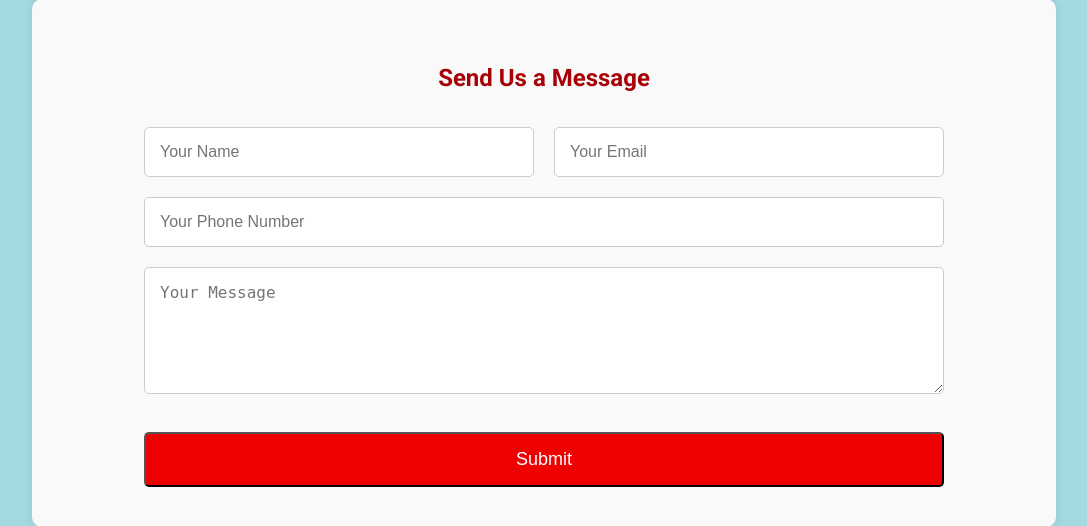
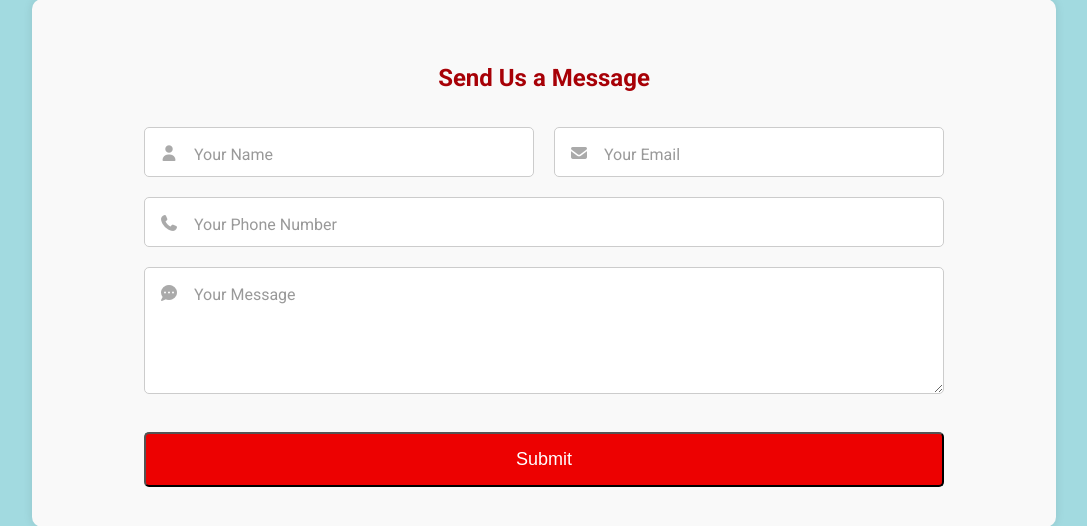
Before and after one commit to mohdezaz/Coaching_Website, a PHP site: page /contact.html in a window 1280 px wide. Shown: the part 217-743 px from the top of the page, without its empty margins (96-1183 px from the left). Run offline with PHP 8.4, Linux system fonts and the light colour scheme; some libraries are stand-ins or nearby versions.

Commit message:
feat: Modernize contact form design
This commit modernizes the design of the contact form on the contact page.

The changes include:
- A new HTML structure to support floating labels and icons.
- New CSS styles to implement the floating label effect and position the icons inside the input fields.

```diff
--- a/contact.html
+++ b/contact.html
@@ -37,14 +37,26 @@
             <form id="contact-form">
                 <div class="form-row">
                     <div class="form-group">
-                        <input type="text" id="name" name="name" placeholder="Your Name" required>
+                        <i class="fas fa-user"></i>
+                        <input type="text" id="name" name="name" placeholder=" " required>
+                        <label for="name">Your Name</label>
                     </div>
                     <div class="form-group">
-                        <input type="email" id="email" name="email" placeholder="Your Email" required>
+                        <i class="fas fa-envelope"></i>
+                        <input type="email" id="email" name="email" placeholder=" " required>
+                        <label for="email">Your Email</label>
                     </div>
                 </div>
-                <input type="tel" id="phone" name="phone" placeholder="Your Phone Number">
-                <textarea id="message" name="message" placeholder="Your Message" rows="5" required></textarea>
+                <div class="form-group">
+                    <i class="fas fa-phone"></i>
+                    <input type="tel" id="phone" name="phone" placeholder=" ">
+                    <label for="phone">Your Phone Number</label>
+                </div>
+                <div class="form-group">
+                    <i class="fas fa-comment-dots"></i>
+                    <textarea id="message" name="message" placeholder=" " rows="5" required></textarea>
+                    <label for="message">Your Message</label>
+                </div>
                 <button type="submit" class="cta-button">Submit</button>
             </form>
         </section>
--- a/css/style.css
+++ b/css/style.css
@@ -344,17 +344,25 @@ iframe {
 }
 
 .form-group {
+    position: relative;
     flex: 1;
+    margin-bottom: 20px;
+}
+
+.form-group i {
+    position: absolute;
+    left: 15px;
+    top: 18px;
+    color: #aaa;
 }
 
 #contact-form input,
 #contact-form textarea {
     width: 100%;
-    padding: 15px;
+    padding: 15px 15px 15px 50px; /* Add padding for icon */
     border: 1px solid #ccc;
     border-radius: 5px;
     box-sizing: border-box;
-    margin-bottom: 20px;
     font-size: 16px;
     transition: border-color 0.3s;
 }
@@ -363,6 +371,27 @@ iframe {
 #contact-form textarea:focus {
     border-color: #0E49B5; /* Medium Blue */
     outline: none;
+}
+
+.form-group label {
+    position: absolute;
+    top: 15px;
+    left: 50px;
+    color: #999;
+    pointer-events: none;
+    transition: all 0.3s ease;
+}
+
+#contact-form input:not(:placeholder-shown) + label,
+#contact-form textarea:not(:placeholder-shown) + label,
+#contact-form input:focus + label,
+#contact-form textarea:focus + label {
+    top: -10px;
+    left: 40px;
+    font-size: 12px;
+    color: #0E49B5;
+    background-color: #f9f9f9;
+    padding: 0 5px;
 }
 
 #contact-form button {
```
